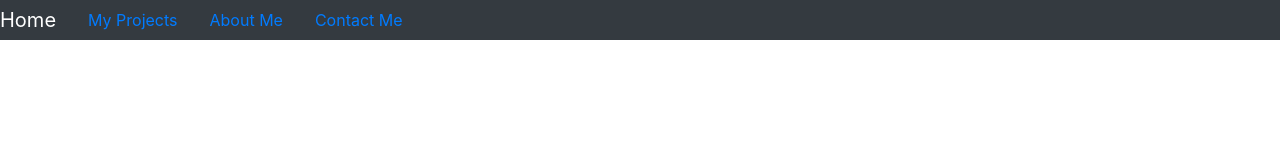
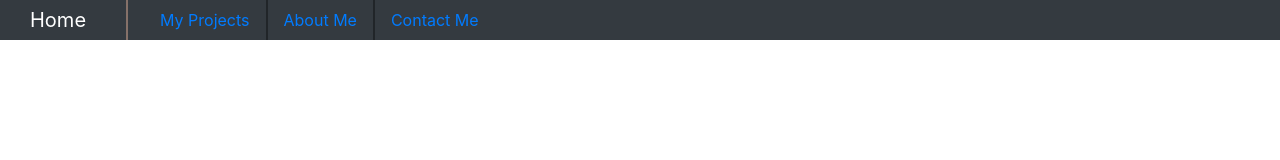
Before and after one commit to phamtasticle/phamtasticle.github.io, a plain HTML site: page Project 1/home.html in a window 1280 px wide. Drawn offline with nearby package versions, Linux system fonts and the light colour scheme.

Commit message:
Adding some boarders and spacing to the nav bar

```diff
--- a/Project 1/home.css
+++ b/Project 1/home.css
@@ -1,4 +1,13 @@
-.justify-content-center {
-    align-items: center;
-    color: red;
+.nav-item {
+    display:inline-block;
+    border-right:2px solid;
 }
+.nav-item:last-child {
+    border-right:none;
+}
+.navbar-brand {
+    display:inline-block;
+    border-right:2px solid rgb(134, 113, 105);
+    padding-right: 40px;
+    padding-left: 30px;
+}
--- a/Project 1/home.html
+++ b/Project 1/home.html
@@ -17,7 +17,7 @@
             <li class="nav-item">
                 <a class="nav-link active" href="content/2-website.html">My Projects</a>
             </li>
-            <li class="nav-item"></li>
+            <li class="nav-item">
                 <a class="nav-link active" href="content/3-portfolio.html">About Me</a>
             </li>
             <li class="nav-item">
```
